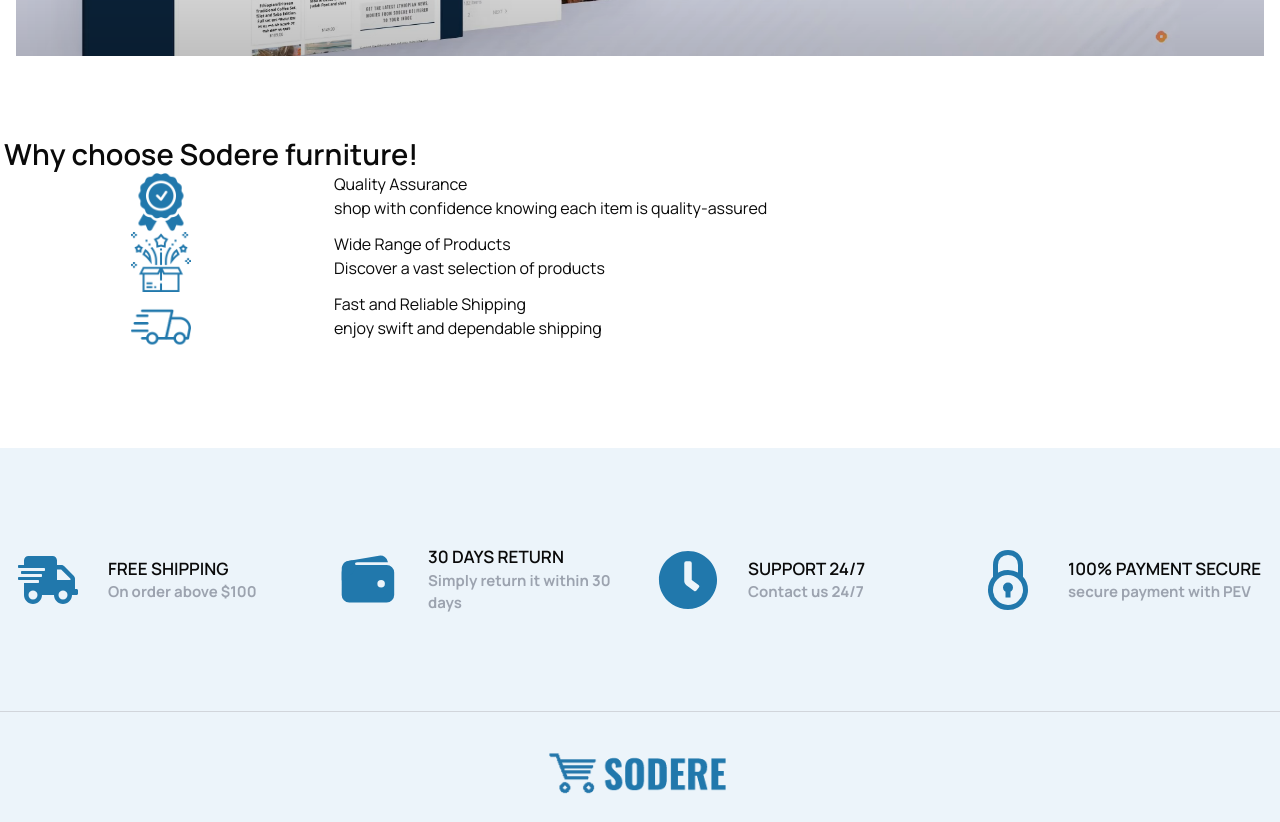
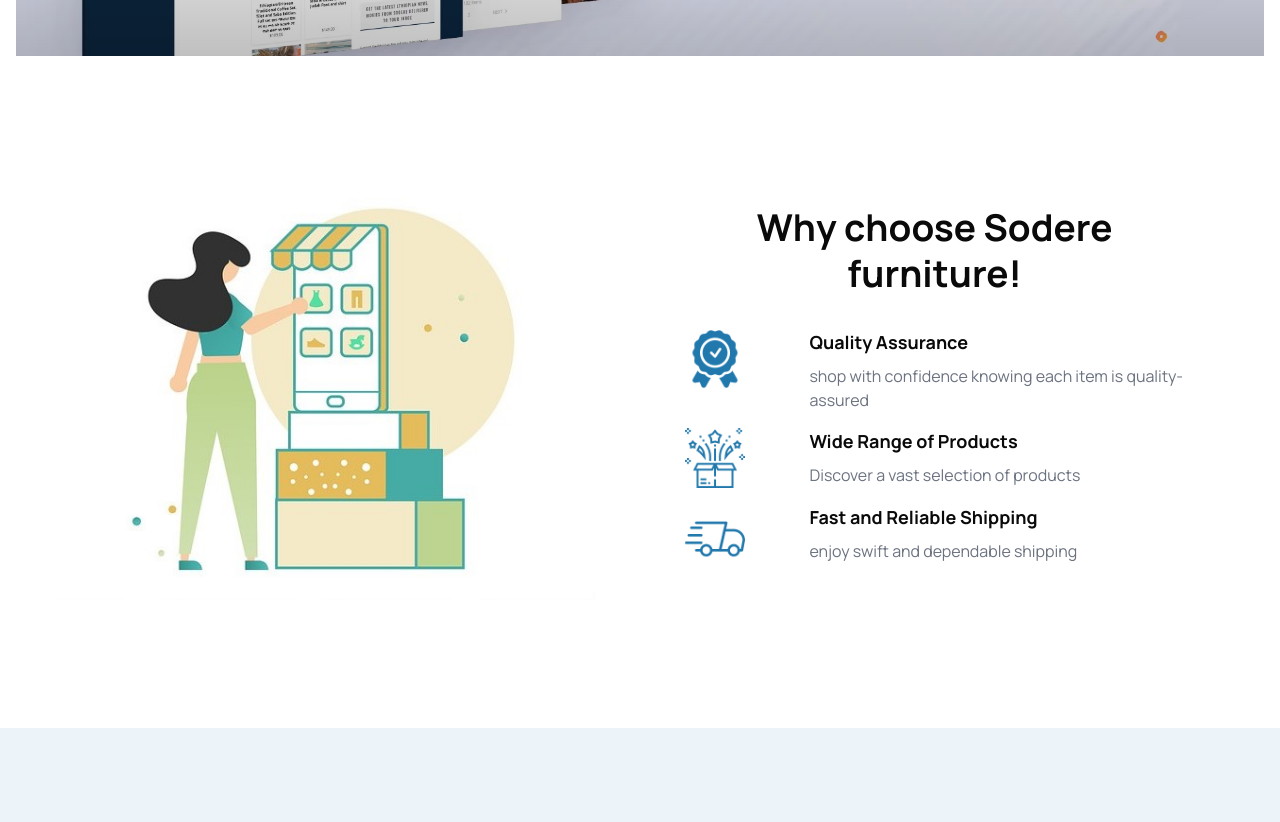
Before and after one commit to voidrak/Sodere-Store, a React (Vite) app: page /about in a window 1280 px wide. Shown: the part 1440-2262 px from the top of the page. Built offline with nearby package versions, Linux system fonts and the light colour scheme.

Commit message:
completed about us page

```diff
--- a/src/Pages/AboutUsPage.jsx
+++ b/src/Pages/AboutUsPage.jsx
@@ -85,47 +85,66 @@
         </div>
       </div>
 
-      <div className="mt-16">
-        <div className="">
-          {/* <img src="public/online-shopping.png" alt="" /> */}
+      <div className="mx-auto mt-16  items-center lg:flex xl:max-w-[1170px]">
+        <div className="mx-auto my-8 hidden gap-x-4 lg:block ">
+          <img
+            src="/E-Commerce_Illustrations.jpg"
+            alt=""
+            className="mx-auto w-full "
+          />
         </div>
-        <div className="px-1">
-          <h1 className=" text-[29px] font-semibold leading-tight ">
+        <div className="mx-auto max-w-[630px] lg:max-w-full">
+          <h1 className="  px-8 text-center text-[29px] font-bold leading-tight sm:text-[33px] md:text-[37px] ">
             Why choose Sodere furniture!
           </h1>
-
-          <div className="">
-            <div className="grid grid-cols-[1fr,3fr] gap-x-4 ">
+          <div className="mt-8">
+            {/* ////////////////////////// */}
+            <div className="mt-4 grid grid-cols-[1fr,3fr] gap-x-4 ">
               <div className="mx-auto">
                 <img src="/quality.png" alt="" className="size-[60px]  " />
               </div>
-              <div className="">
-                <h2 className="">Quality Assurance</h2>
-                <p className="">
+              <div className="s  space-y-2 px-2  ">
+                <h2 className="text-[17px] font-bold min-[576px]:text-[18px] ">
+                  Quality Assurance
+                </h2>
+                <p className=" text-gray-500 ">
                   shop with confidence knowing each item is quality-assured
                 </p>
               </div>
             </div>
-          </div>
-          <div className="">
-            <div className="grid grid-cols-[1fr,3fr] gap-x-4 ">
+            {/* ////////////////////////// */}
+
+            {/* ////////////////////////// */}
+
+            <div className="mt-4 grid grid-cols-[1fr,3fr] gap-x-4 ">
               <div className="mx-auto">
                 <img src="/wide-product.png" alt="" className="size-[60px]  " />
               </div>
-              <div className="">
-                <h2 className="">Wide Range of Products</h2>
-                <p className="">Discover a vast selection of products</p>
+              <div className="  space-y-2 px-2  ">
+                <h2 className="text-[17px] font-bold min-[576px]:text-[18px] ">
+                  Wide Range of Products
+                </h2>
+                <p className=" text-gray-500 ">
+                  Discover a vast selection of products
+                </p>
               </div>
             </div>
-            <div className="grid grid-cols-[1fr,3fr] gap-x-4 ">
+            {/* ////////////////////////// */}
+
+            <div className="mt-4 grid grid-cols-[1fr,3fr] gap-x-4 ">
               <div className="mx-auto">
                 <img src="  /fast.png" alt="" className="size-[60px]  " />
               </div>
-              <div className="">
-                <h2 className="">Fast and Reliable Shipping</h2>
-                <p className="">enjoy swift and dependable shipping</p>
+              <div className="  space-y-2 px-2  ">
+                <h2 className="text-[17px] font-bold min-[576px]:text-[18px] ">
+                  Fast and Reliable Shipping
+                </h2>
+                <p className=" text-gray-500 ">
+                  enjoy swift and dependable shipping
+                </p>
               </div>
             </div>
+            {/* ////////////////////////// */}
           </div>
         </div>
       </div>
```
Also changed, not shown: public/E-Commerce_Illustrations.jpg (added), 1 other file (tests, documents, lock files or other folders).
